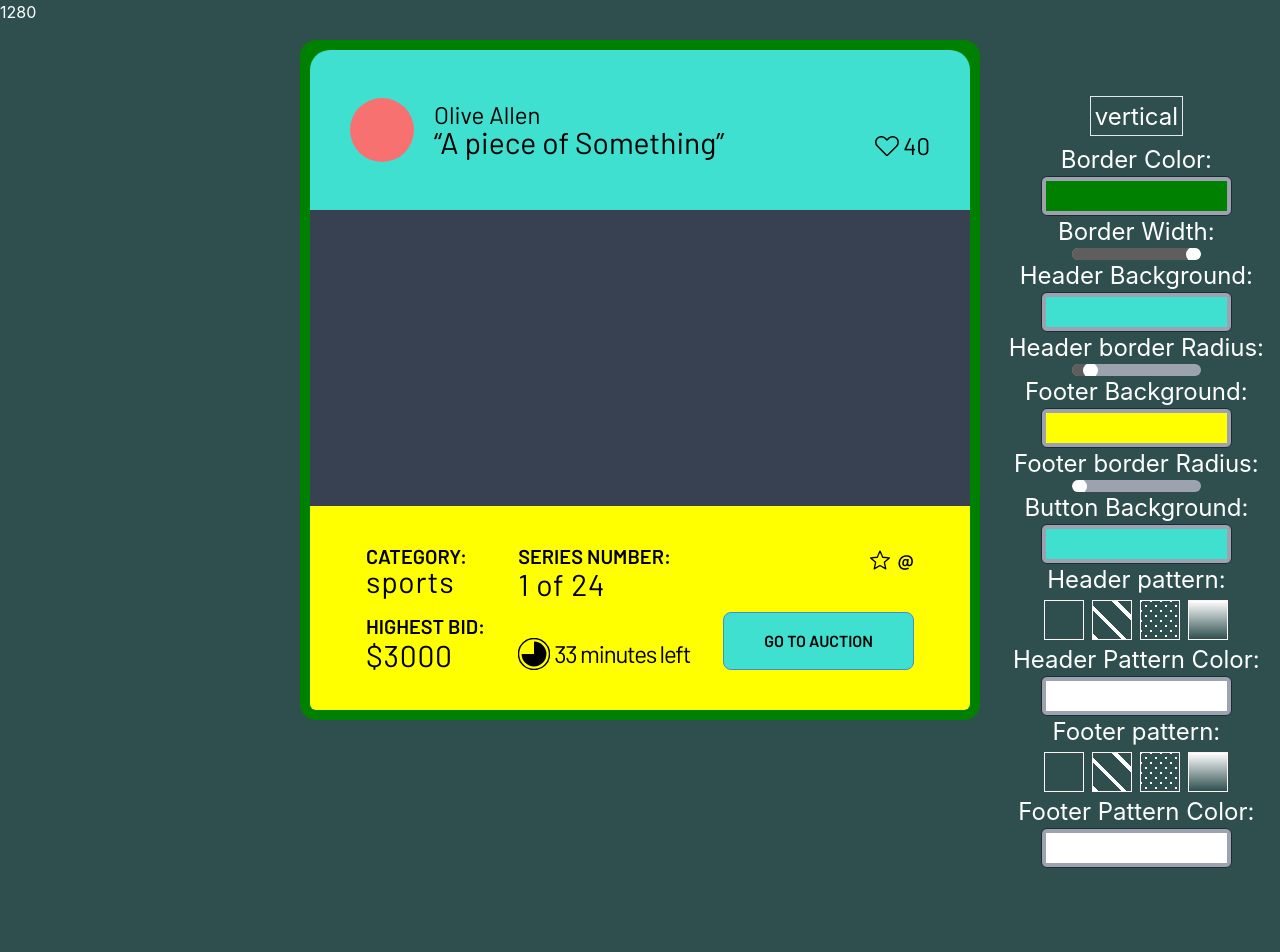
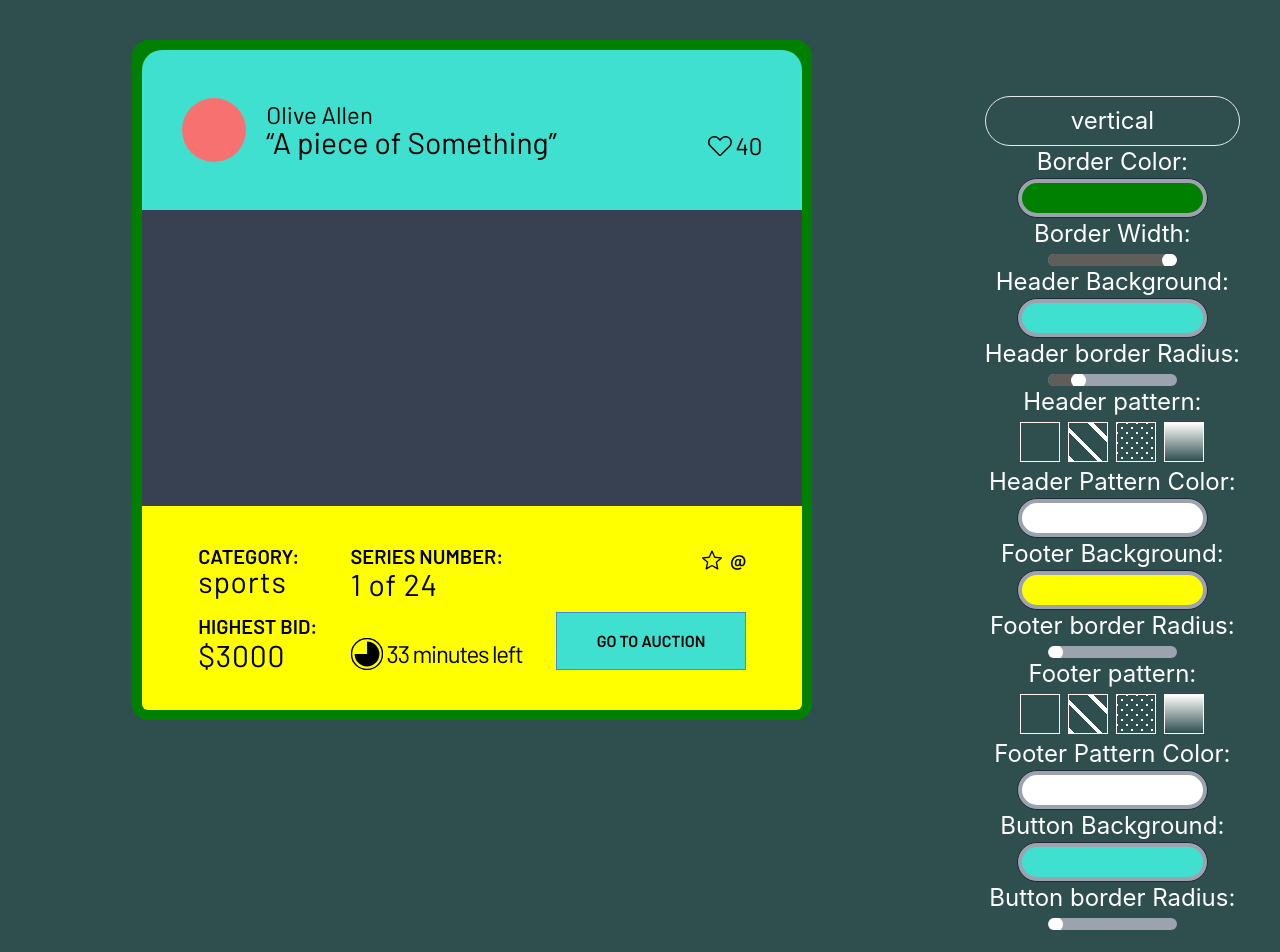
Before and after one commit to oboitsun/nft_preview_templates, a React (Create React App) app: page / in a window 1280 px wide. Shown: the top 952 px of the page. Before the commit the page ends 908 px from the top, so only its background shows below. Built offline with nearby package versions, Linux system fonts and the light colour scheme.

Commit message:
fixed some bugs

```diff
--- a/src/App.js
+++ b/src/App.js
@@ -6,9 +6,9 @@ class App extends React.Component {
   render() {
     return (
       <>
-        <div style={{ position: 'absolute', top: 0, left: 0, color: 'white' }}>
+        {/* <div style={{ position: 'absolute', top: 0, left: 0, color: 'white' }}>
           {window.innerWidth}
-        </div>
+        </div> */}
         <div className='App py-5 lg:py-10'>
           <HorizontalTemplate />
         </div>
--- a/src/Components/ColorPicker.js
+++ b/src/Components/ColorPicker.js
@@ -16,11 +16,11 @@ export default class ColorPicker extends Component {
     ) : (
       <div className='w-full flex-col flex items-center relative'>
         <h3 className=''>{this.props.name}:</h3>
-        <div className='p-1 w-3/4 h-10 bg-gray-400 border border-gray-800 rounded-md'>
+        <div className='p-1 w-3/4 h-10 bg-gray-400 border border-gray-800 rounded-full overflow-hidden'>
           <button
             onClick={this.handleShowPicker}
             style={{ background: this.props.currentState }}
-            className='w-full h-full'></button>
+            className='w-full h-full rounded-full focus:outline-none'></button>
         </div>
         {this.state.show && (
           <button
--- a/src/Components/HorizontalFooter.js
+++ b/src/Components/HorizontalFooter.js
@@ -65,6 +65,7 @@ export default class HorizontalFooter extends Component {
             style={{
               color: this.props.button.textColor,
               background: this.props.button.background,
+              borderRadius: `${this.props.button.borderRadius}px`,
               border: this.props.button.border
                 ? `${this.props.button.borderWidth} solid ${this.props.button.borderColor}`
                 : 'none',
--- a/src/Components/HorizontalTemplate.js
+++ b/src/Components/HorizontalTemplate.js
@@ -31,6 +31,7 @@ export default class HorizontalTemplate extends Component {
         border: true,
         borderColor: '#408ce0',
         borderWidth: '1px',
+        borderRadius: 0,
         textColor: this.headerTextColor,
       },
     }
@@ -62,6 +63,14 @@ export default class HorizontalTemplate extends Component {
       history: [...this.state.history, { border: { ...this.state.border } }],
     })
   }
+
+  changeBorderColor = (color) => {
+    this.setState({
+      ...this.state,
+      border: { ...this.state.border, color: color.hex },
+      history: [...this.state.history, { border: { ...this.state.border } }],
+    })
+  }
   changeHeaderBorderRadius = (event) => {
     this.setState({
       ...this.state,
@@ -76,32 +85,11 @@ export default class HorizontalTemplate extends Component {
       history: [...this.state.history, { headerBackground: this.state.headerBackground }],
     })
   }
-  changeFooterBorderRadius = (event) => {
+  changeHeaderPatternColor = (color) => {
     this.setState({
       ...this.state,
-      footerBorderRadius: event.target.value,
-      history: [...this.state.history, { footerBorderRadius: this.state.footerBorderRadius }],
-    })
-  }
-  changeFooterBackground = (color) => {
-    this.setState({
-      ...this.state,
-      footerBackground: color.hex,
-      history: [...this.state.history, { footerBackground: this.state.footerBackground }],
-    })
-  }
-  changeBorderColor = (color) => {
-    this.setState({
-      ...this.state,
-      border: { ...this.state.border, color: color.hex },
-      history: [...this.state.history, { border: { ...this.state.border } }],
-    })
-  }
-  changeButtonBack = (color) => {
-    this.setState({
-      ...this.state,
-      button: { ...this.state.button, background: color.hex },
-      history: [...this.state.history, { button: { ...this.state.button } }],
+      headerPatternColor: color.hex,
+      history: [...this.state.history, { headerPatternColor: this.state.headerPatternColor }],
     })
   }
   changeHeaderPattern = (pattern) => {
@@ -111,11 +99,11 @@ export default class HorizontalTemplate extends Component {
       history: [...this.state.history, { headerPattern: this.state.headerPattern }],
     })
   }
-  changeHeaderPatternColor = (color) => {
+  changeFooterBackground = (color) => {
     this.setState({
       ...this.state,
-      headerPatternColor: color.hex,
-      history: [...this.state.history, { headerPatternColor: this.state.headerPatternColor }],
+      footerBackground: color.hex,
+      history: [...this.state.history, { footerBackground: this.state.footerBackground }],
     })
   }
   changeFooterPattern = (pattern) => {
@@ -132,10 +120,31 @@ export default class HorizontalTemplate extends Component {
       history: [...this.state.history, { footerPatternColor: this.state.footerPatternColor }],
     })
   }
+  changeFooterBorderRadius = (event) => {
+    this.setState({
+      ...this.state,
+      footerBorderRadius: event.target.value,
+      history: [...this.state.history, { footerBorderRadius: this.state.footerBorderRadius }],
+    })
+  }
+  changeButtonBack = (color) => {
+    this.setState({
+      ...this.state,
+      button: { ...this.state.button, background: color.hex },
+      history: [...this.state.history, { button: { ...this.state.button } }],
+    })
+  }
+  changeButtonBorderRadius = (event) => {
+    this.setState({
+      ...this.state,
+      button: { ...this.state.button, borderRadius: event.target.value },
+      history: [...this.state.history, { button: { ...this.state.button } }],
+    })
+  }
   render() {
     /*horiz-templ is a custom selector put in index */
     return (
-      <>
+      <div className='w-full h-full flex flex-col lg:flex-row'>
         {!this.state.vertical && (
           <div
             className='mx-auto w-1/2 horiz-templ flex rounded-2xl flex-col p-0 overflow-hidden mb-10'
@@ -182,22 +191,23 @@ export default class HorizontalTemplate extends Component {
         )}
         <TemplateEditor
           state={this.state}
-          changeTemplateType={this.changeTemplateType}
           saveEditingStep={this.saveEditingStep}
           stepBack={this.undoHistoryStep}
+          changeTemplateType={this.changeTemplateType}
+          changeBorderColor={this.changeBorderColor}
+          changeBorderWidth={this.changeBorderWidth}
           changeHeaderBorderRadius={this.changeHeaderBorderRadius}
-          changeFooterBorderRadius={this.changeFooterBorderRadius}
           changeHeaderBackground={this.changeHeaderBackground}
           changeHeaderPattern={this.changeHeaderPattern}
           changeHeaderPatternColor={this.changeHeaderPatternColor}
-          changeBorderColor={this.changeBorderColor}
-          changeBorderWidth={this.changeBorderWidth}
+          changeFooterBorderRadius={this.changeFooterBorderRadius}
           changeFooterBackground={this.changeFooterBackground}
           changeFooterPattern={this.changeFooterPattern}
           changeFooterPatternColor={this.changeFooterPatternColor}
           changeButtonBack={this.changeButtonBack}
+          changeButtonBorderRadius={this.changeButtonBorderRadius}
         />
-      </>
+      </div>
     )
   }
 }
--- a/src/Components/TemplateEditor.js
+++ b/src/Components/TemplateEditor.js
@@ -4,22 +4,25 @@ import PatternLibrary from './PatternLibrary'
 export default class TemplateEditor extends Component {
   render() {
     return (
-      <div className='text-2xl  text-white flex flex-col items-center py-10 lg:absolute top-2 right-4'>
-        <div className='h-10 mb-2'>
+      <div className='text-2xl  text-white flex  flex-col items-center  px-10  top-2 right-4'>
+        <div className='h-15 w-full mb-2'>
           {this.props.state.history.length > 0 ? (
-            <button className='p-1 border ' onClick={this.props.stepBack}>
+            <button
+              className=' w-full px-4 py-2 rounded-full border focus:outline-none '
+              onClick={this.props.stepBack}>
               step back
             </button>
           ) : (
-            ''
+            <div className='h-12 w-full px-4 py-2  ' o></div>
           )}
         </div>
 
-        <button className='h-10 p-1 border mb-2' onClick={this.props.changeTemplateType}>
+        <button
+          className='h-15 w-full px-4 py-2 rounded-full border focus:outline-none'
+          onClick={this.props.changeTemplateType}>
           {this.props.state.vertical ? 'horizontal' : 'vertical'}
         </button>
         <ColorPicker
-          vertical={this.props.state.vertical}
           name='Border Color'
           function={this.props.changeBorderColor}
           currentState={this.props.state.border.color}
@@ -27,16 +30,15 @@ export default class TemplateEditor extends Component {
         <label htmlFor='borderWidth'>Border Width:</label>
         <input
           name='borderWidth'
-          className='rounded-lg overflow-hidden appearance-none bg-gray-400 h-3 w-128'
+          className='rounded-lg overflow-hidden appearance-none bg-gray-400 h-3 w-128 mt-1'
           onChange={this.props.changeBorderWidth}
           defaultValue={this.props.state.border.width}
-          step='1'
+          step='2'
           type='range'
           min='0'
           max='10'
         />
         <ColorPicker
-          vertical={this.props.state.vertical}
           name='Header Background'
           function={this.props.changeHeaderBackground}
           currentState={this.props.state.headerBackground}
@@ -44,14 +46,27 @@ export default class TemplateEditor extends Component {
         <label htmlFor='borderWidth'>Header border Radius:</label>
         <input
           name='borderWidth'
-          className='rounded-lg overflow-hidden appearance-none bg-gray-400 h-3 w-128'
+          className='rounded-lg overflow-hidden appearance-none bg-gray-400 h-3 w-128 mt-1'
           onChange={this.props.changeHeaderBorderRadius}
           defaultValue={this.props.state.headerBorderRadius}
-          step='5'
+          step='10'
           type='range'
           min='0'
-          max='200'
+          max='100'
         />
+
+        <h3> Header pattern:</h3>
+        <PatternLibrary
+          changeHeaderPattern={this.props.changeHeaderPattern}
+          back={this.props.state.headerBackground}
+          color={this.props.state.headerPatternColor}
+        />
+        <ColorPicker
+          name='Header Pattern Color'
+          currentState={this.props.state.headerPatternColor}
+          function={this.props.changeHeaderPatternColor}
+        />
+
         <ColorPicker
           vertical={this.props.state.vertical}
           name='Footer Background'
@@ -64,33 +79,16 @@ export default class TemplateEditor extends Component {
             <label htmlFor='borderWidth'>Footer border Radius:</label>
             <input
               name='borderWidth'
-              className='rounded-lg overflow-hidden appearance-none bg-gray-400 h-3 w-128'
+              className='rounded-lg overflow-hidden appearance-none bg-gray-400 h-3 w-128 mt-1'
               onChange={this.props.changeFooterBorderRadius}
               defaultValue={this.props.state.footerBorderRadius}
-              step='5'
+              step='10'
               type='range'
               min='0'
-              max='200'
+              max='100'
             />
           </>
         )}
-        <ColorPicker
-          name='Button Background'
-          currentState={this.props.state.button.background}
-          function={this.props.changeButtonBack}
-        />
-        <h3> Header pattern:</h3>
-        <PatternLibrary
-          changeHeaderPattern={this.props.changeHeaderPattern}
-          back={this.props.state.headerBackground}
-          color={this.props.state.headerPatternColor}
-        />
-        <ColorPicker
-          name='Header Pattern Color'
-          currentState={this.props.state.headerPatternColor}
-          function={this.props.changeHeaderPatternColor}
-        />
-
         {!this.props.state.vertical && (
           <>
             <h3> Footer pattern:</h3>
@@ -101,12 +99,31 @@ export default class TemplateEditor extends Component {
             />
           </>
         )}
+
         <ColorPicker
           vertical={this.props.state.vertical}
           name='Footer Pattern Color'
           currentState={this.props.state.footerPatternColor}
           function={this.props.changeFooterPatternColor}
         />
+        <ColorPicker
+          name='Button Background'
+          currentState={this.props.state.button.background}
+          function={this.props.changeButtonBack}
+        />
+        <>
+          <label htmlFor='borderWidth'>Button border Radius:</label>
+          <input
+            name='borderWidth'
+            className='rounded-lg overflow-hidden appearance-none bg-gray-400 h-3 w-128 mt-1'
+            onChange={this.props.changeButtonBorderRadius}
+            defaultValue={this.props.state.button.borderRadius}
+            step='5'
+            type='range'
+            min='0'
+            max='30'
+          />
+        </>
       </div>
     )
   }
--- a/src/Components/icons/Star.js
+++ b/src/Components/icons/Star.js
@@ -6,10 +6,10 @@ export default function Star() {
       <defs>
         <style>{`.cls-1{fill:none;stroke:#000;stroke-linecap:round;stroke-linejoin:round;stroke-width:1.48px;}`}</style>
       </defs>
-      <g id='Layer_2' data-name='Layer 2'>
-        <g id='Layer_2-2' data-name='Layer 2'>
+      <g id='Layer_2' dataname='Layer 2'>
+        <g id='Layer_2-2' dataname='Layer 2'>
           <polygon
-            class='cls-1'
+            className='cls-1'
             points='11.36 0.74 14.42 7.69 21.98 8.46 16.32 13.52 17.92 20.94 11.36 17.12 4.8 20.94 6.4 13.52 0.74 8.46 8.3 7.69 11.36 0.74'
           />
         </g>
```
Also changed, not shown: src/Components/VerticalBlock.js (+11 -10 lines).
